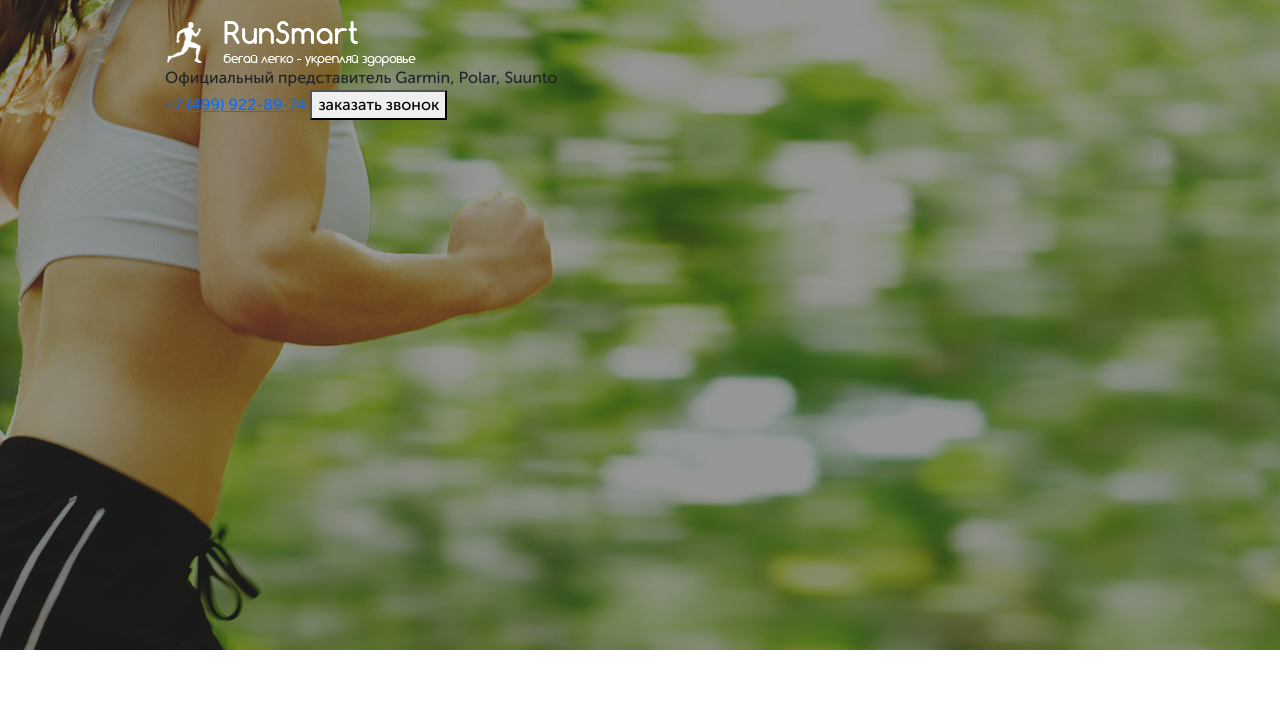
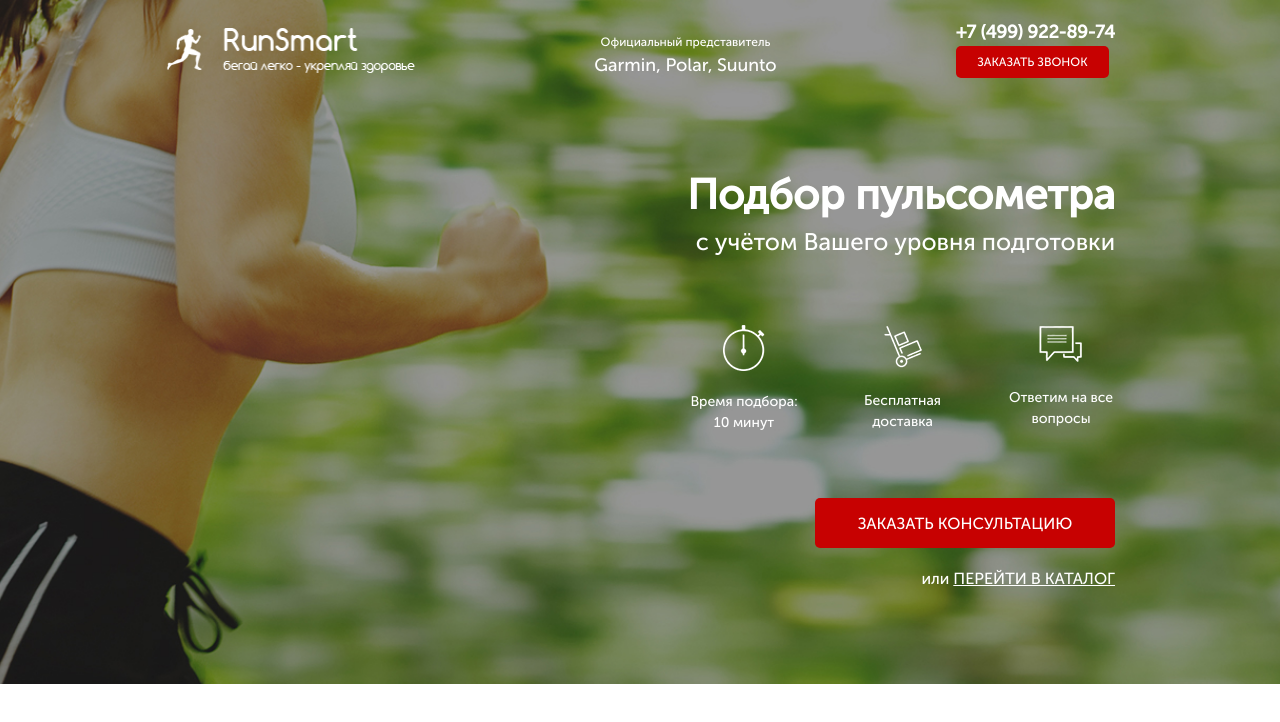
Before and after one commit to Chernukha21/Pulse-Layout, a website: page src/index.html in a window 1280 px wide. Drawn offline with Linux system fonts and the light colour scheme.

Commit message:
finish header

```diff
--- a/gulpfile.js
+++ b/gulpfile.js
@@ -18,7 +18,7 @@ gulp.task('server', function () {
 // or...
 
 gulp.task('styles', function () {
-    return gulp.src("src/scss/*.+(scss|sass)")
+    return gulp.src("src/scss/**/*.+(scss|sass)")
             .pipe(sass({outputStyle:'compressed'}).on('error',sass.logError))
             .pipe(rename({
                 prefix: "",
@@ -31,7 +31,7 @@ gulp.task('styles', function () {
 });
 
 gulp.task('watch', function (){
-    gulp.watch("src/scss/*.+(scss|sass)", gulp.parallel("styles"));
+    gulp.watch("src/scss/**/*.+(scss|sass)", gulp.parallel("styles"));
     gulp.watch("src/*.html").on("change", browserSync.reload);
 })
 
--- a/src/index.html
+++ b/src/index.html
@@ -30,6 +30,32 @@
                     <button class="button">заказать звонок</button>
                 </div>
             </header>
+            <div class="promo__wrapper">
+                <h1 class="promo__header">
+                    Подбор пульсометра
+                </h1>
+                <h2 class="promo__subheader">
+                    с учётом Вашего уровня подготовки
+                </h2>
+                <div class="promo__icons">
+                    <div class="promo__icon">
+                        <img src="icons/timer.png" alt="">
+                        Время подбора: 10 минут
+                    </div>
+                    <div class="promo__icon">
+                        <img src="icons/cart.png" alt="">
+                        Бесплатная доставка
+                    </div>
+                    <div class="promo__icon">
+                        <img src="icons/message.png" alt="">
+                        Ответим на все вопросы
+                    </div>
+                </div>
+                <button class="button button_main">заказать консультацию</button>
+                <div class="promo__link">
+                    или <a href="#">ПЕРЕЙТИ В КАТАЛОГ</a>
+                </div>
+            </div>
         </div>
     </div>
 </body>
--- /dev/null
+++ b/src/scss/blocks/_buttons.scss
@@ -0,0 +1,17 @@
+.button{
+  background: $main-color;
+  width: 153px;
+  height: 32px;
+  border-radius: 5px;
+  font-size: 12px;
+  border: none;
+  font-weight: 500;
+  color: #fff;
+  text-transform: uppercase;
+  &_main{
+    width: 300px;
+    height: 50px;
+    font-size: 16px;
+    line-height: 25px;
+  }
+}
--- a/src/scss/blocks/_header.scss
+++ b/src/scss/blocks/_header.scss
@@ -0,0 +1,38 @@
+.header{
+  display: flex;
+  justify-content: space-between;
+  align-items: center;
+  &__logo{
+    width: 250px;
+    img{
+      width: 100%;
+    }
+  }
+  &__official {
+    font-style: normal;
+    font-weight: 500;
+    font-size: 12px;
+    color: #fff;
+    text-align: center;
+    margin: 12px 0 0 0;
+    span{
+      display: block;
+      font-size: 18px;
+      line-height: 29px;
+    }
+  }
+  &__phone {
+    font-weight: 700;
+    font-size: 18px;
+    line-height: 18px;
+    color: #fff;
+    display: block;
+    text-decoration: none;
+    margin-bottom: 5px;
+  }
+  &__contacts{
+    display: flex;
+    flex-direction: column;
+    justify-content: flex-end;
+  }
+}
--- a/src/scss/blocks/_promo.scss
+++ b/src/scss/blocks/_promo.scss
@@ -1,5 +1,55 @@
-.promo{
+.promo {
   min-height: 650px;
   padding: 21px 0 93px 0;
   background: url("../../img/bg.jpg") center center/cover no-repeat;
+
+  &__wrapper {
+    display: flex;
+    flex-direction: column;
+    align-items: flex-end;
+    margin-top: 90px;
+  }
+
+  &__header {
+    font-weight: 700;
+    font-size: 42px;
+    color: #fff;
+  }
+
+  &__subheader {
+    font-weight: 500;
+    font-size: 24px;
+    color: #fff;
+  }
+
+  &__icons {
+    display: flex;
+    width: 425px;
+    justify-content: space-between;
+    margin: 60px 0 65px 0;
+  }
+
+  &__icon {
+    text-align: center;
+    color: #fff;
+    font-size: 14px;
+    font-weight: 500;
+    width: 108px;
+
+    img {
+      display: block;
+      margin: 0 auto 20px auto;
+    }
+  }
+  &__link{
+    margin-top: 18px;
+    color: #fff;
+    a{
+      color: #fff;
+      font-weight: 400;
+      font-size: 16px;
+      line-height: 25px;
+      text-transform: uppercase;
+    }
+  }
 }
--- a/src/scss/style.scss
+++ b/src/scss/style.scss
@@ -1,5 +1,7 @@
 @import "base/variables";
 @import "blocks/promo";
+@import "blocks/header";
+@import "blocks/buttons";
 *{
   font-family: "Museo Sans Cyrl", sans-serif;
 }
```
Also changed, not shown: src/css/style.min.css.
